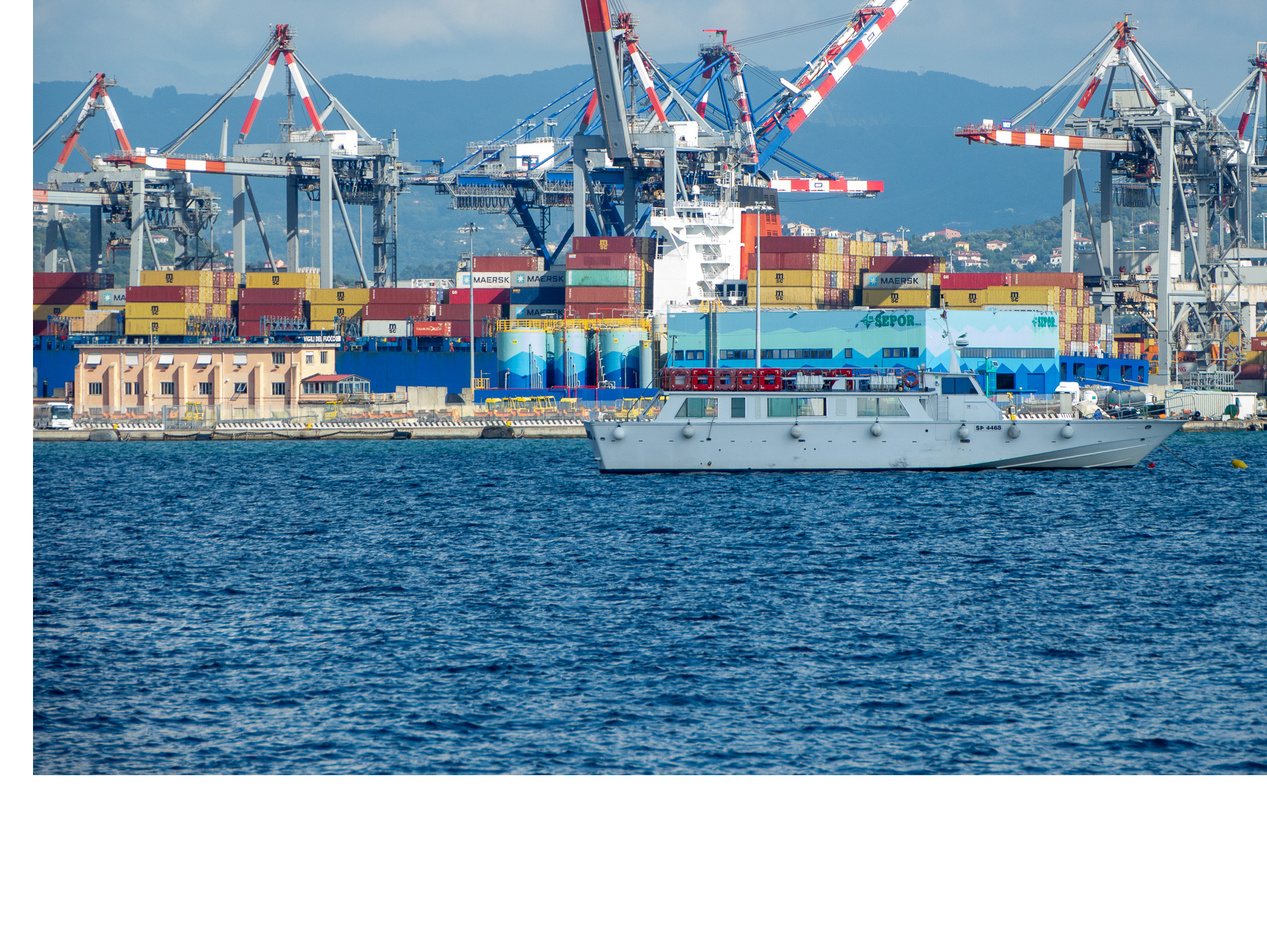
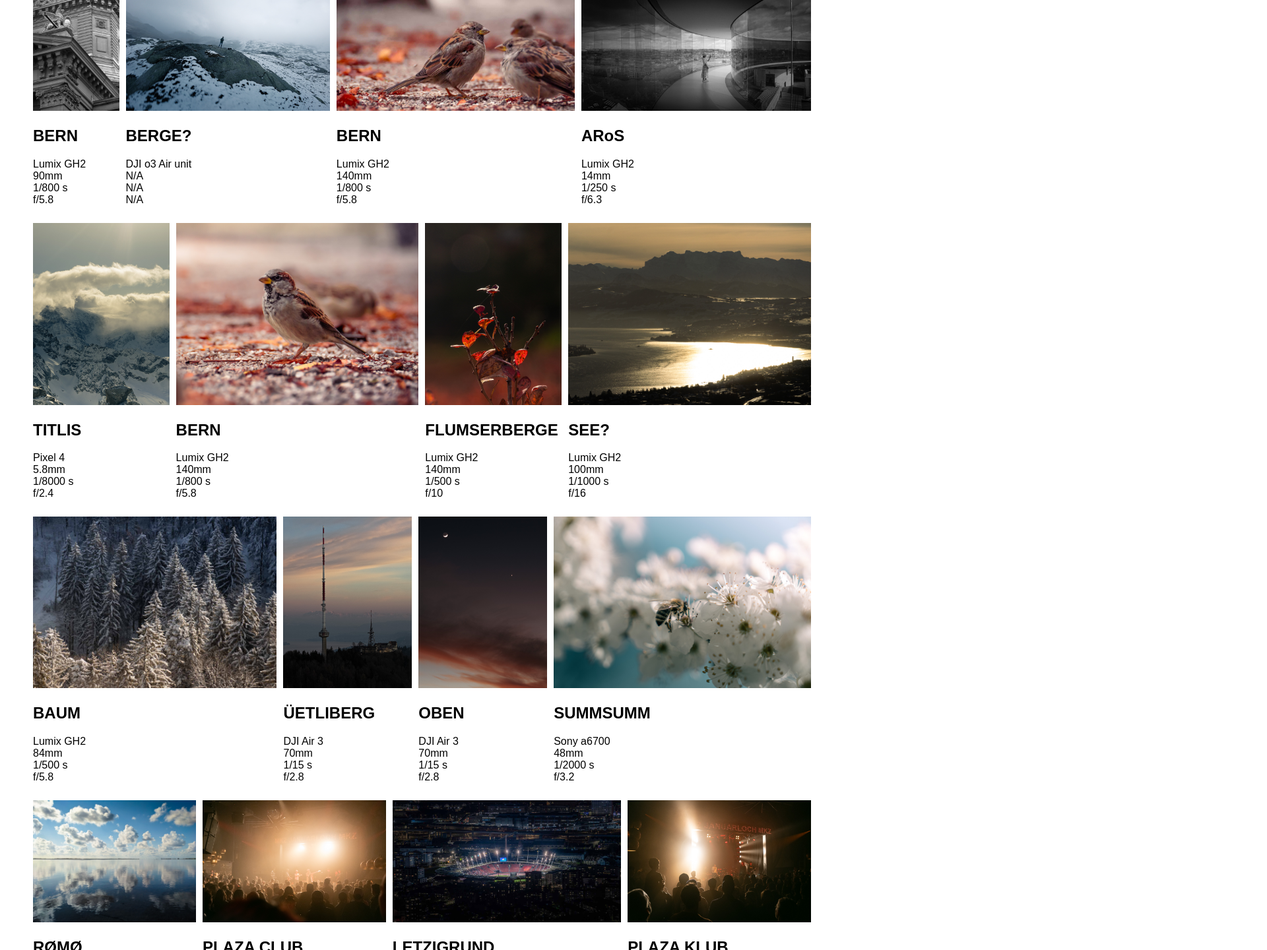
Before and after one commit to Niffla/Website, a plain HTML site: page index.html in a window 1280 px wide. Shown: the part 1360-2800 px from the top of the page at 66% size, 1920 px wide, since content can reach past the window. Before the commit the page ends 2555 px from the top, so only its background shows below. Drawn offline with Linux system fonts and the light colour scheme.

Commit message:
Update index.html

```diff
--- a/index.html
+++ b/index.html
@@ -8,40 +8,195 @@
     <title>Finn</title>
     <link rel="stylesheet" href="styles.css">
     <link rel="icon" type="image/svg" href="images/logo.svg">
+
+    <link rel="preconnect" href="https://fonts.googleapis.com">
+    <link rel="preconnect" href="https://fonts.gstatic.com" crossorigin>
+    <link href="https://fonts.googleapis.com/css2?family=Quicksand:wght@300..700&display=swap" rel="stylesheet">
 </head>
 
 <body>
+    <div id="loadingScreen">
+        <img src="images/blacklogo.svg" alt="">
+    </div>
+
     <div class="header">
         <img src="images/blacklogo.svg" alt="">
         <h1>FINN S</h1>
-        <a href="">h_1</a>
-        <a href="">h_2</a>
-        <a href="">h_3</a>
+        <a href="">Fotografie</a>
+        <a href="">Videografie</a>
+        <a href="">Hallo</a>
+        <a href="">Kontakt</a>
 
-        <h1 class="warning">[NICHT FERTIG]</h1>
+        <h1 class="warning">[WEBSITE IN ARBEIT]</h1>
     </div>
 
     <div class="gallery">
+        <div class="image-container">
             <img src="images/1.jpg" alt="">
+            <div class="image-overlay">
+                <h2>BERN</h2>
+                <p>Lumix GH2 <br />90mm <br />1/800 s <br />f/5.8</p>
+            </div>
+        </div>
+
+        <div class="image-container">
+            <img src="images/2.jpg" alt="">
+            <div class="image-overlay">
+                <h2>BERGE?</h2>
+                <p>DJI o3 Air unit <br />N/A <br />N/A <br />N/A</p>
+            </div>
+        </div>
+
+        <div class="image-container">
             <img src="images/3.jpg" alt="">
+            <div class="image-overlay">
+                <h2>BERN</h2>
+                <p>Lumix GH2 <br />140mm <br />1/800 s <br />f/5.8</p>
+            </div>
+        </div>
+
+        <div class="image-container">
             <img src="images/4.jpg" alt="">
+            <div class="image-overlay">
+                <h2>ARoS</h2>
+                <p>Lumix GH2 <br />14mm <br />1/250 s <br />f/6.3</p>
+            </div>
+        </div>
+
+        <div class="image-container">
             <img src="images/5.jpg" alt="">
+            <div class="image-overlay">
+                <h2>TITLIS</h2>
+                <p>Pixel 4 <br />5.8mm <br />1/8000 s <br />f/2.4</p>
+            </div>
+        </div>
+
+        <div class="image-container">
             <img src="images/6.jpg" alt="">
+            <div class="image-overlay">
+                <h2>BERN</h2>
+                <p>Lumix GH2 <br />140mm <br />1/800 s <br />f/5.8</p>
+            </div>
+        </div>
+
+        <div class="image-container">
             <img src="images/7.jpg" alt="">
+            <div class="image-overlay">
+                <h2>FLUMSERBERGE</h2>
+                <p>Lumix GH2 <br />140mm <br />1/500 s <br />f/10</p>
+            </div>
+        </div>
+
+        <div class="image-container">
             <img src="images/8.jpg" alt="">
+            <div class="image-overlay">
+                <h2>SEE?</h2>
+                <p>Lumix GH2 <br />100mm <br />1/1000 s <br />f/16</p>
+            </div>
+        </div>
+
+        <div class="image-container">
             <img src="images/9.jpg" alt="">
+            <div class="image-overlay">
+                <h2>BAUM</h2>
+                <p>Lumix GH2 <br />84mm <br />1/500 s <br />f/5.8</p>
+            </div>
+        </div>
+
+        <div class="image-container">
             <img src="images/10.jpg" alt="">
+            <div class="image-overlay">
+                <h2>ÜETLIBERG</h2>
+                <p>DJI Air 3 <br />70mm <br />1/15 s <br />f/2.8</p>
+            </div>
+        </div>
+
+        <div class="image-container">
             <img src="images/11.jpg" alt="">
+            <div class="image-overlay">
+                <h2>OBEN</h2>
+                <p>DJI Air 3 <br />70mm <br />1/15 s <br />f/2.8</p>
+            </div>
+        </div>
+
+        <div class="image-container">
             <img src="images/12.jpg" alt="">
+            <div class="image-overlay">
+                <h2>SUMMSUMM</h2>
+                <p>Sony a6700 <br />48mm <br />1/2000 s <br />f/3.2</p>
+            </div>
+        </div>
+
+        <div class="image-container">
+            <img src="images/13.jpg" alt="">
+            <div class="image-overlay">
+                <h2>RØMØ</h2>
+                <p>Pixel 4 <br />4.4mm <br />1/12000 s <br />f/1.7</p>
+            </div>
+        </div>
+
+        <div class="image-container">
             <img src="images/14.jpg" alt="">
+            <div class="image-overlay">
+                <h2>PLAZA CLUB</h2>
+                <p>Sony a6700 <br />25mm <br />1/60 s <br />f/2.6</p>
+            </div>
+        </div>
+
+        <div class="image-container">
             <img src="images/15.jpg" alt="">
+            <div class="image-overlay">
+                <h2>LETZIGRUND</h2>
+                <p>Sony a6700 <br />244mm <br />3.2 s <br />f/10</p>
+            </div>
+        </div>
+
+        <div class="image-container">
             <img src="images/16.jpg" alt="">
+            <div class="image-overlay">
+                <h2>PLAZA KLUB</h2>
+                <p>Sony a6700 <br />18mm <br />1/60 s <br />f/2.6</p>
+            </div>
+        </div>
+
+        <div class="image-container">
+            <img src="images/17.jpg" alt="">
+            <div class="image-overlay">
+                <h2>BERG</h2>
+                <p>Lumix GH2 <br />140mm <br />1/500 s <br />f/10</p>
+            </div>
+        </div>
+
+        <div class="image-container">
             <img src="images/18.jpg" alt="">
+            <div class="image-overlay">
+                <h2>HAMBURG</h2>
+                <p>Lumix GH2 <br />54mm <br />1/500 s <br />f/10</p>
+            </div>
+        </div>
+
+        <div class="image-container">
             <img src="images/19.jpg" alt="">
+            <div class="image-overlay">
+                <h2>ITALIEN</h2>
+                <p>Lumix GH2 <br />25mm <br />1/400 s <br />f/9</p>
+            </div>
+        </div>
+
+        <div class="image-container">
             <img src="images/20.jpg" alt="">
-        <img src="images/21.jpg" alt="">
-        <img src="images/22.jpg" alt="">
-        <img src="images/23.jpg" alt="">
+            <div class="image-overlay">
+                <h2>HAMBURG</h2>
+                <p>Lumix GH2 <br />100mm <br />1/400 s <br />f/5.8</p>
+            </div>
+        </div>
+
+
+    </div>
+
+    <div class="footer">
+        <a href="">Instagram</a>
+        <a href="">E-Mail</a>
     </div>
 
     <script src="scripts.js"></script>
```
Lines whose indentation alone changed are shown as unchanged.
